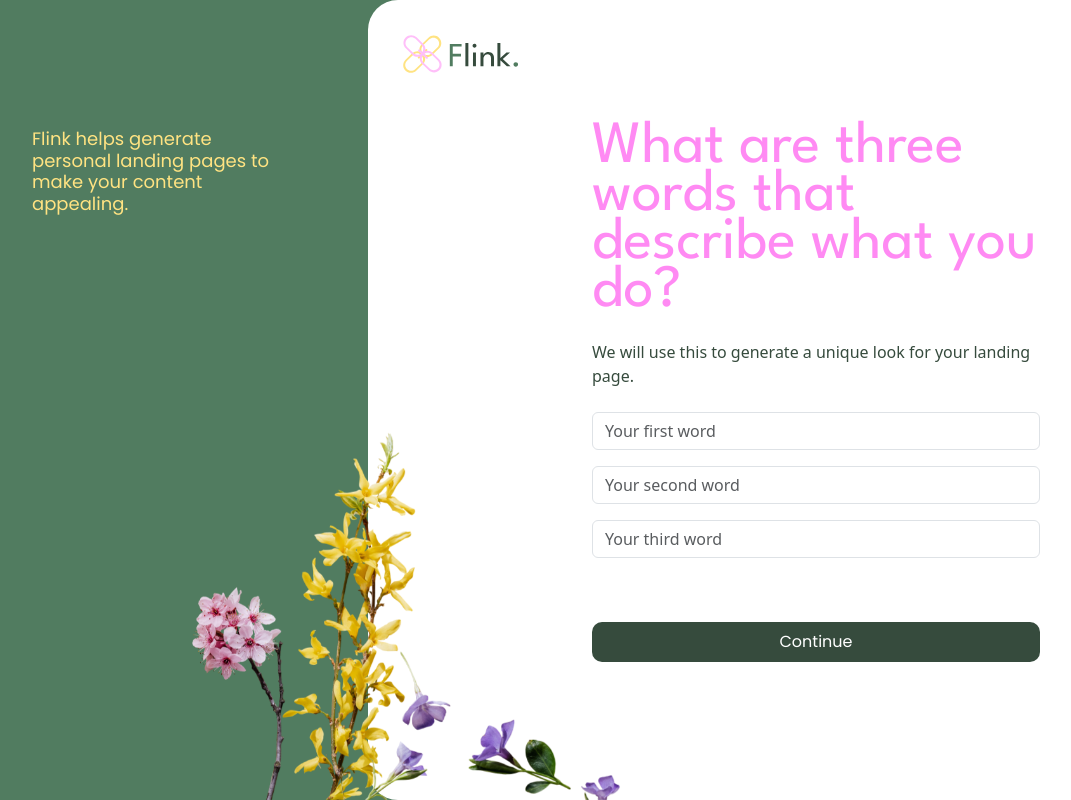
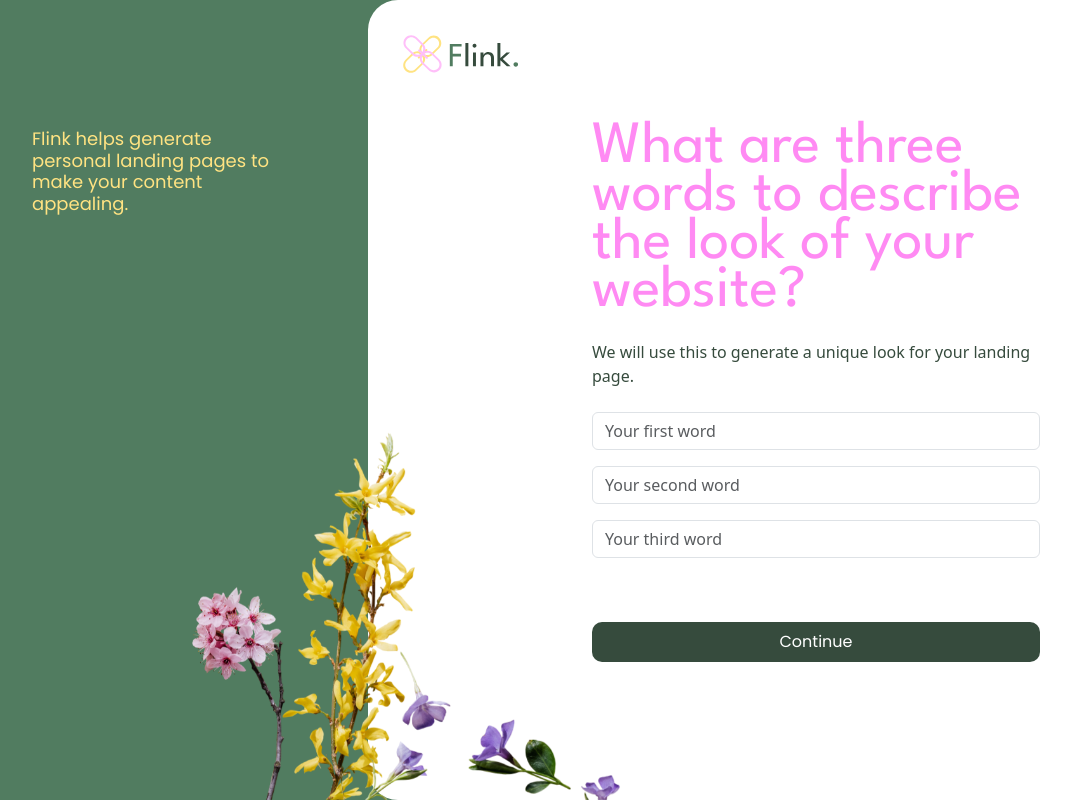
Before and after one commit to catherine-tao/flink, a React (Create React App) app: page /describe-yourself in a window 1280 px wide. Shown: the whole page, without its empty margins (16-1087 px from the left). Built offline with nearby package versions, Linux system fonts and the light colour scheme.

Commit message:
Fixed wording of intake

```diff
--- a/src/pages/describeYourself.js
+++ b/src/pages/describeYourself.js
@@ -82,7 +82,7 @@ export default function DescribeYourself({ email, colorTheme, insta, youtube, ti
             ) : (
               <div className="w-50 mt-5 mx-auto">
                 <h1 className="h1-pink mb-0">
-                  What are three words that describe what you do?
+                  What are three words to describe the look of your website?
                 </h1>
                 <p className="page-description mt-4 mb-0">
                   We will use this to generate a unique look for your landing
--- a/src/pages/loadingBackground.js
+++ b/src/pages/loadingBackground.js
@@ -53,7 +53,7 @@ export default function LoadingBackground({
             <img className="white-panel-logo" src={Logo} />
             <div className="w-50 mt-5 mx-auto">
               <h1 className="h1-pink">
-                Generating your personal page background...
+                Generating your personal landing page...
               </h1>
               <div className="loading-bar-padding">
                 <LoadingBar progress={loadingProgress} />
```
